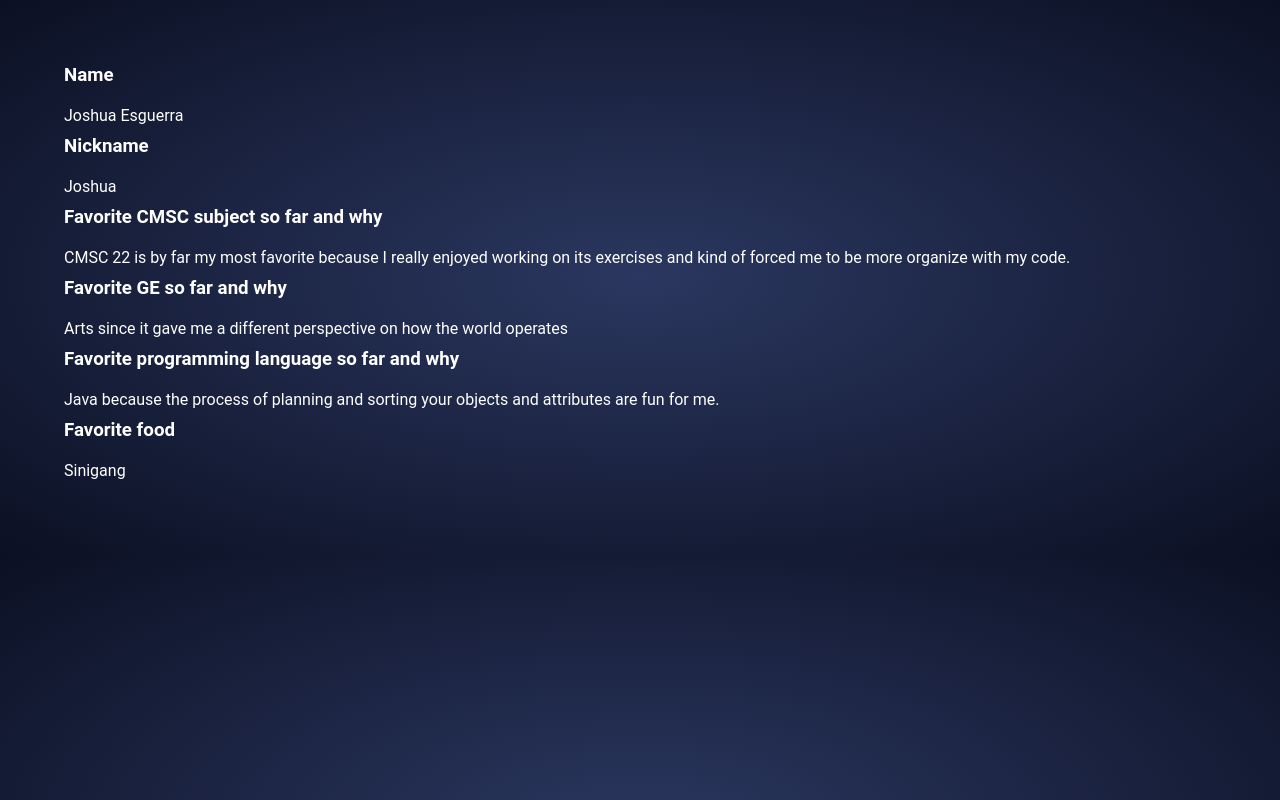
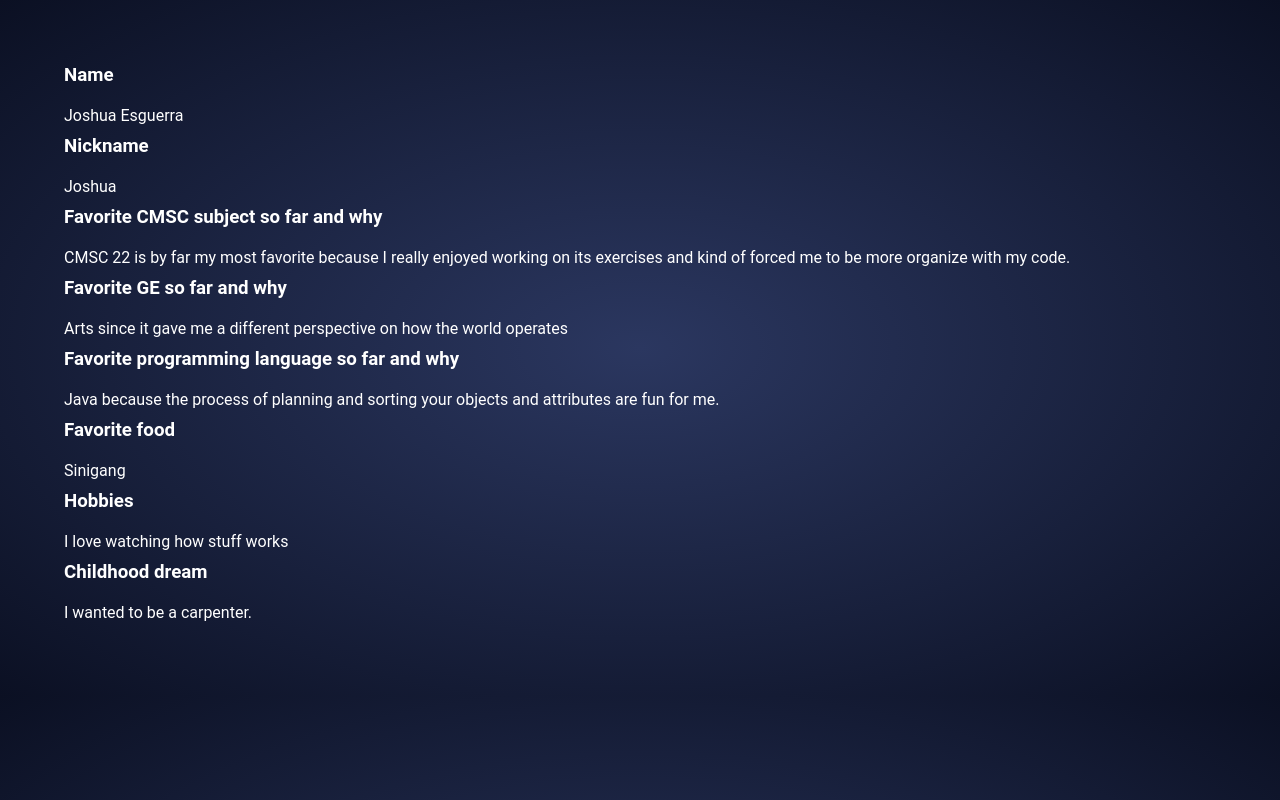
Before and after one commit to gitbruu/gitbruu.github.io, a plain HTML site: page index.html in a window 1280 px wide. Drawn offline with Linux system fonts and the light colour scheme.

Commit message:
Add hobbies and Childhood Dream

```diff
--- a/index.html
+++ b/index.html
@@ -25,5 +25,11 @@
 
     <h3>Favorite food</h3>
     <p>Sinigang</p>
+
+    <h3>Hobbies</h3>
+    <p>I love watching how stuff works</p>
+
+    <h3>Childhood dream</h3>
+    <p>I wanted to be a carpenter.</p>
 </body>
 </html>
```
